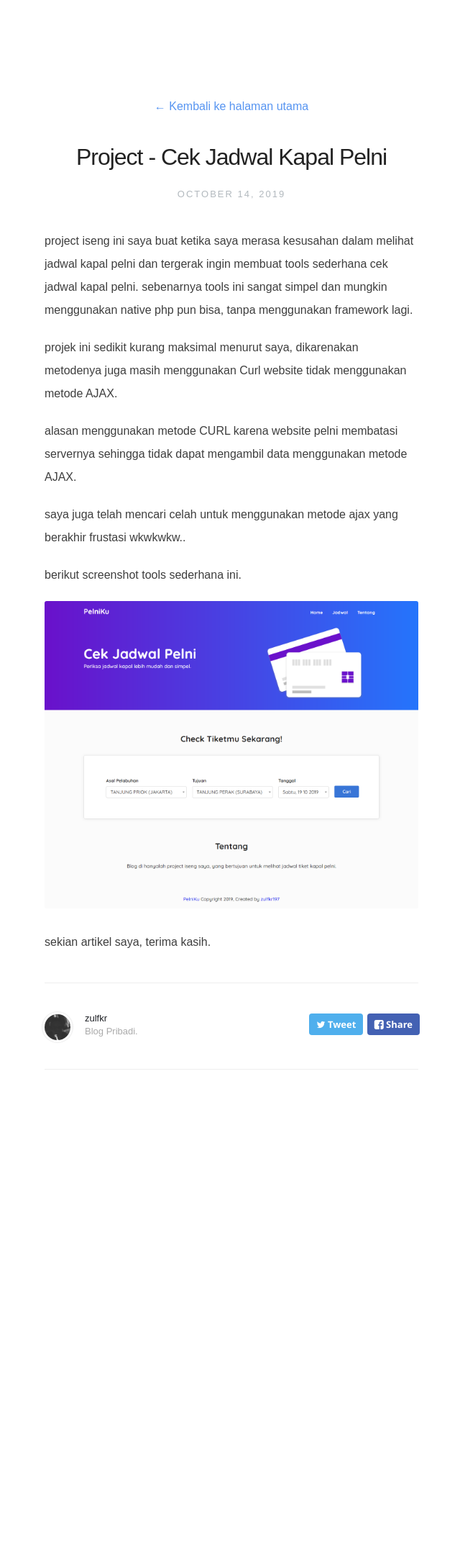
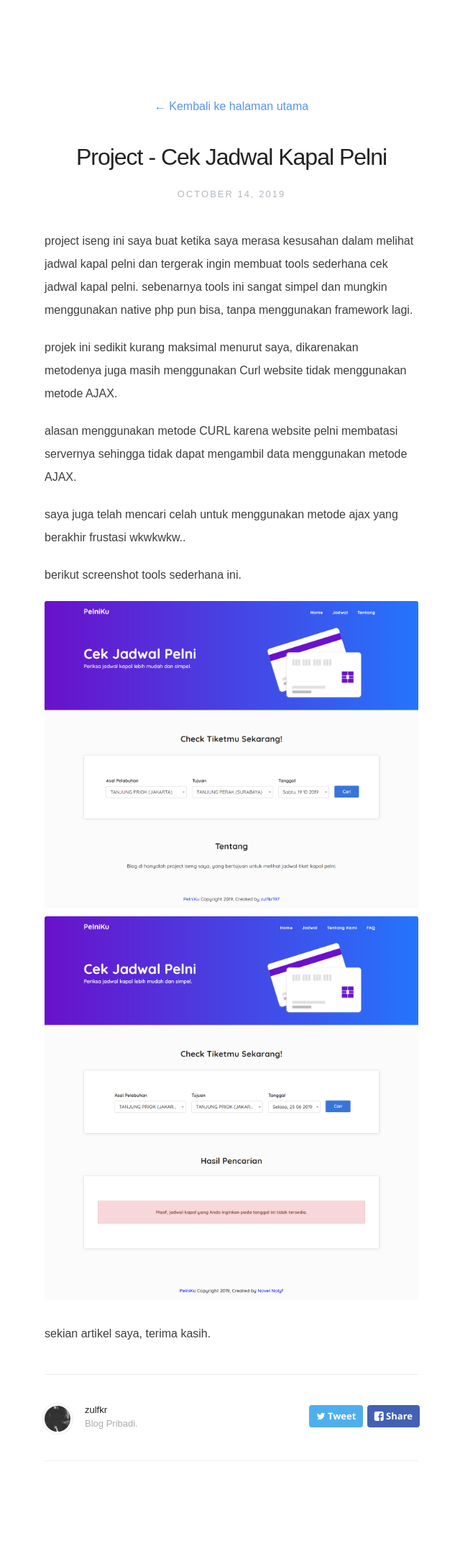
Before and after one commit to Zulfkr197/zulfkr197.github.io, a Jekyll site: the page built from _posts/2019-10-14-project-cek-jadwal-pelni.md, in a window 1280 px wide. Shown: the whole page at 72% size, without its empty margins (318-958 px from the left). Built offline with Jekyll 4.4.1, drawn with Linux system fonts in a browser that asks for light colours; nearby versions of some CDN libraries; some web fonts are replaced; before the commit the page ends 1626 px from its top, so only the background shows below that.

Commit message:
Update 2019-10-14-project-cek-jadwal-pelni.md

```diff
--- a/_posts/2019-10-14-project-cek-jadwal-pelni.md
+++ b/_posts/2019-10-14-project-cek-jadwal-pelni.md
@@ -15,6 +15,8 @@ saya juga telah mencari celah untuk menggunakan metode ajax yang berakhir frusta
 berikut screenshot tools sederhana ini.
 
 ![cek jadwal pelni](https://zulfkr.my.id/assets/post/cek-jadwal-pelni-1.png)
+<br>
+![cek jadwal pelni](https://zulfkr.my.id/assets/post/cek-jadwal-pelni-2.png)
 
 sekian artikel saya,
 terima kasih.
```
